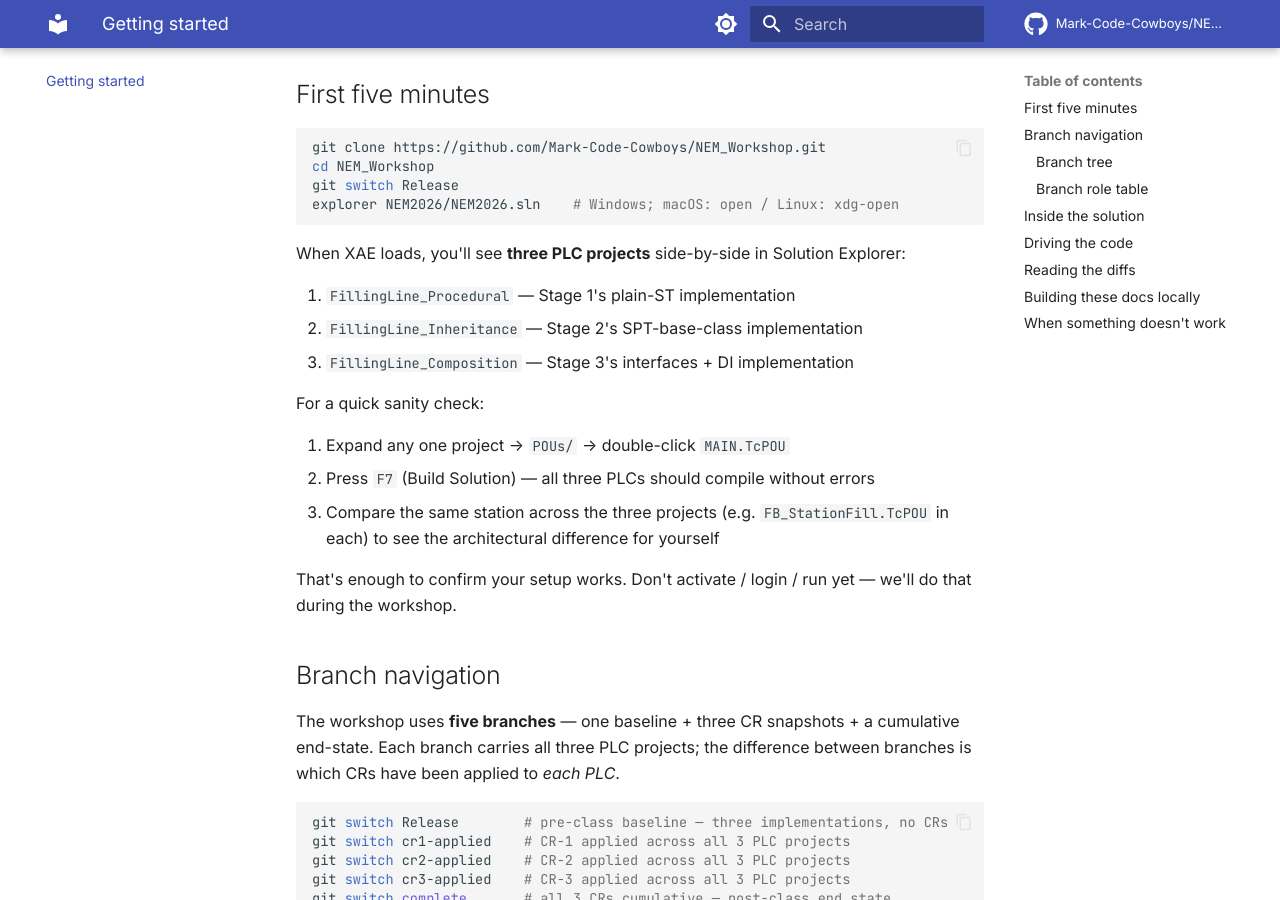
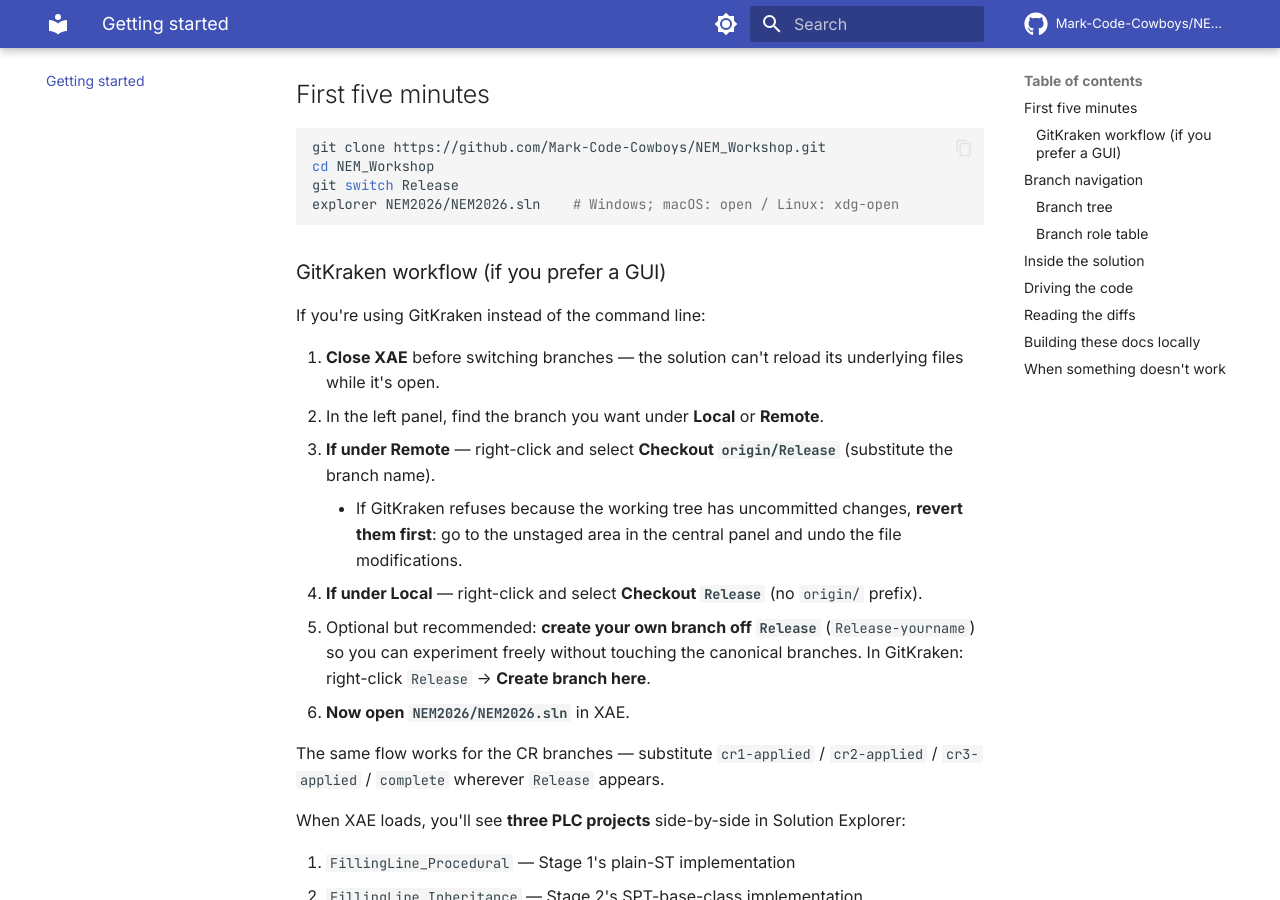
Before and after one commit to Beckhoff-USA-Community/Procedural_To_SOLID, an MkDocs documentation site: the page built from docs/getting-started.md, in a window 1280 px wide and 900 px high, scrolled down 242 px. Built offline with MkDocs 1.6.1 and Material for MkDocs 9.7.7, drawn with Linux system fonts in a browser that asks for light colours; comment, search, counter and statistics services are not loaded.

Commit message:
docs: port Lauren's GitKraken hints, adapted for Release branch model
From main commit cbf7187 (Lauren <l.derosset@beckhoff.com>, 2026-05-19,
"added hints for gitKraken users"). The original anchored the hints to
`stage-1-procedural` — adapted here to `Release` and the four CR
branches (cr1-applied / cr2-applied / cr3-applied / complete).

Structural changes vs Lauren's version:
- Reformatted from a single fish-fenced stream-of-instructions into a
  numbered procedure so the flow is scannable mid-workshop.
- Added the "personal branch off Release" tip (Lauren's "create your
  own branch stage-1-procedural-name") as an explicit optional step.
- Generalized the example: the same procedure works for any CR branch.

Co-Authored-By: Claude Opus 4.7 (1M context) <noreply@anthropic.com>

````diff
--- a/docs/getting-started.md
+++ b/docs/getting-started.md
@@ -10,6 +10,20 @@ cd NEM_Workshop
 git switch Release
 explorer NEM2026/NEM2026.sln    # Windows; macOS: open / Linux: xdg-open
 ```
+
+### GitKraken workflow (if you prefer a GUI)
+
+If you're using GitKraken instead of the command line:
+
+1. **Close XAE** before switching branches — the solution can't reload its underlying files while it's open.
+2. In the left panel, find the branch you want under **Local** or **Remote**.
+3. **If under Remote** — right-click and select **Checkout `origin/Release`** (substitute the branch name).
+    - If GitKraken refuses because the working tree has uncommitted changes, **revert them first**: go to the unstaged area in the central panel and undo the file modifications.
+4. **If under Local** — right-click and select **Checkout `Release`** (no `origin/` prefix).
+5. Optional but recommended: **create your own branch off `Release`** (`Release-yourname`) so you can experiment freely without touching the canonical branches. In GitKraken: right-click `Release` → **Create branch here**.
+6. **Now open `NEM2026/NEM2026.sln`** in XAE.
+
+The same flow works for the CR branches — substitute `cr1-applied` / `cr2-applied` / `cr3-applied` / `complete` wherever `Release` appears.
 
 When XAE loads, you'll see **three PLC projects** side-by-side in Solution Explorer:
 
````
